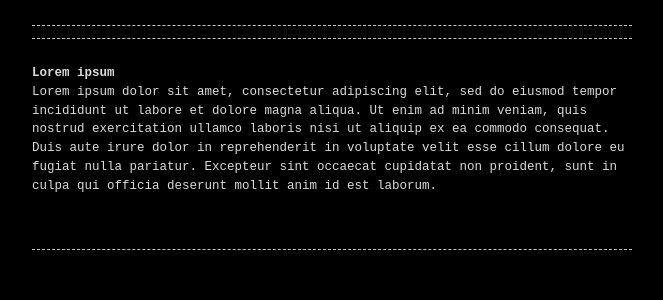
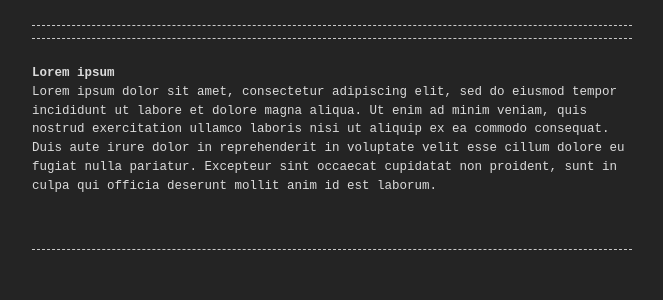
Before and after one commit to mynameisdax/prima_tex, a Jekyll site: the page built from index.md, in a window 1280 px wide. Shown: the top 300 px of the page, without its empty margins (308-971 px from the left). Built offline with Jekyll 4.4.1, drawn with Linux system fonts in a browser that asks for light colours.

Commit message:
Update _dark.scss

```diff
--- a/_sass/_dark.scss
+++ b/_sass/_dark.scss
@@ -7,7 +7,7 @@
   --border: dashed 1px rgba(219, 219, 219, 0.9);
   --selection-background: rgba(219, 219, 219, 0.99);
   --selection-text: #000;
-  --background-color: #000;
+  --background-color: #242424;
   --text-color: var(--base-color);
   --placeholder-color: var(--base-color);
   --link-color: var(--base-color);
```
